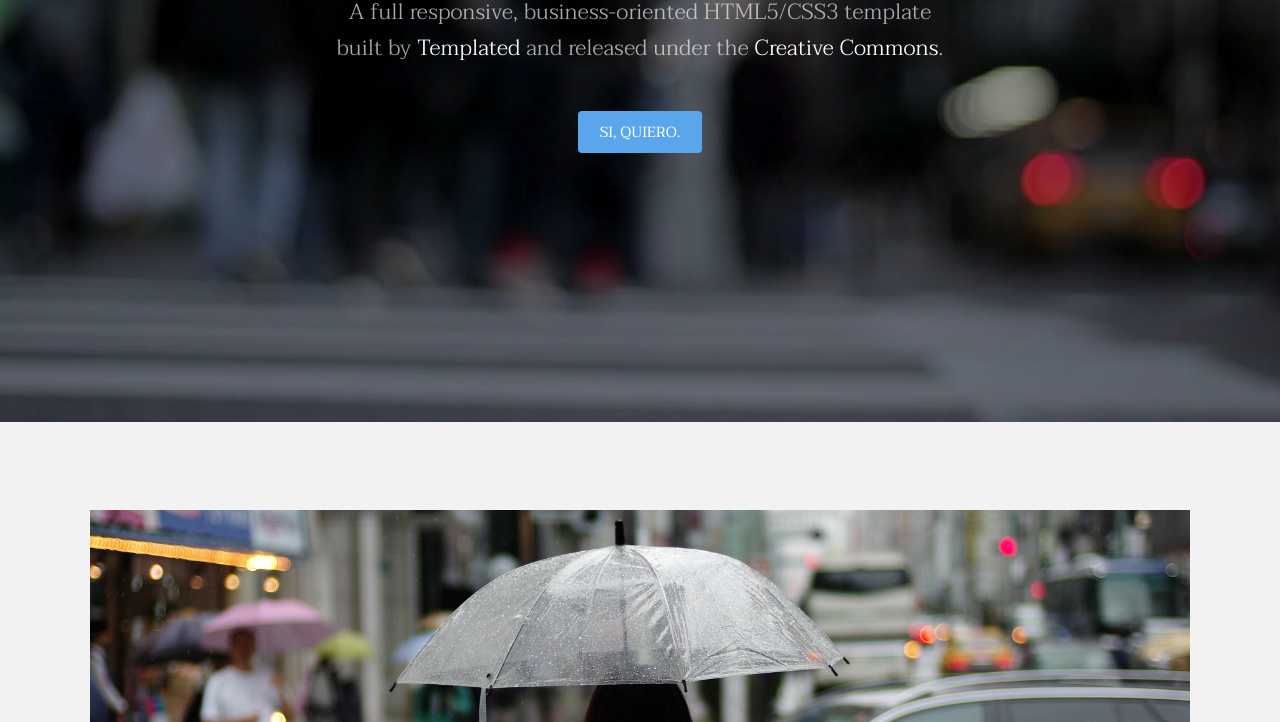
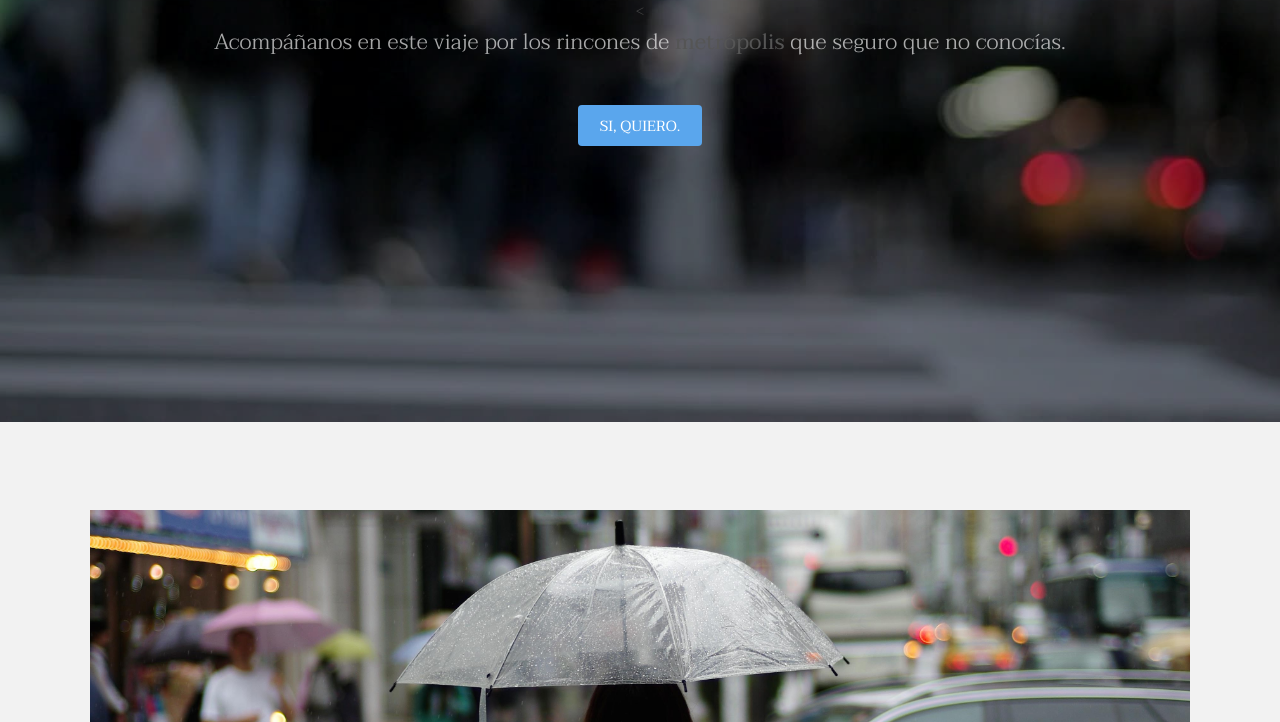
Before and after one commit to lnsv22/04_rep_metropolita, a plain HTML site: page index.html in a window 1280 px wide. Shown: the part 378-1100 px from the top of the page. Drawn offline with Linux system fonts and the light colour scheme.

Commit message:
Cambios bajo h1 por Eusebio

```diff
--- a/index.html
+++ b/index.html
@@ -37,8 +37,7 @@
 			<section id="banner" data-video="images/banner">
 				<div class="inner">
 					<h1>Metropolita</h1>
-					<p>A full responsive, business-oriented HTML5/CSS3 template<br />
-					built by <a href="https://templated.co/">Templated</a> and released under the <a href="https://templated.co/license">Creative Commons</a>.</p>
+					<<p>Acompáñanos en este viaje por los rincones de <b>metrópolis</b> que seguro que no conocías.</p>
 					<a href="#one" class="button special scrolly">Si, quiero. </a>
 				</div>
 			</section>
```
